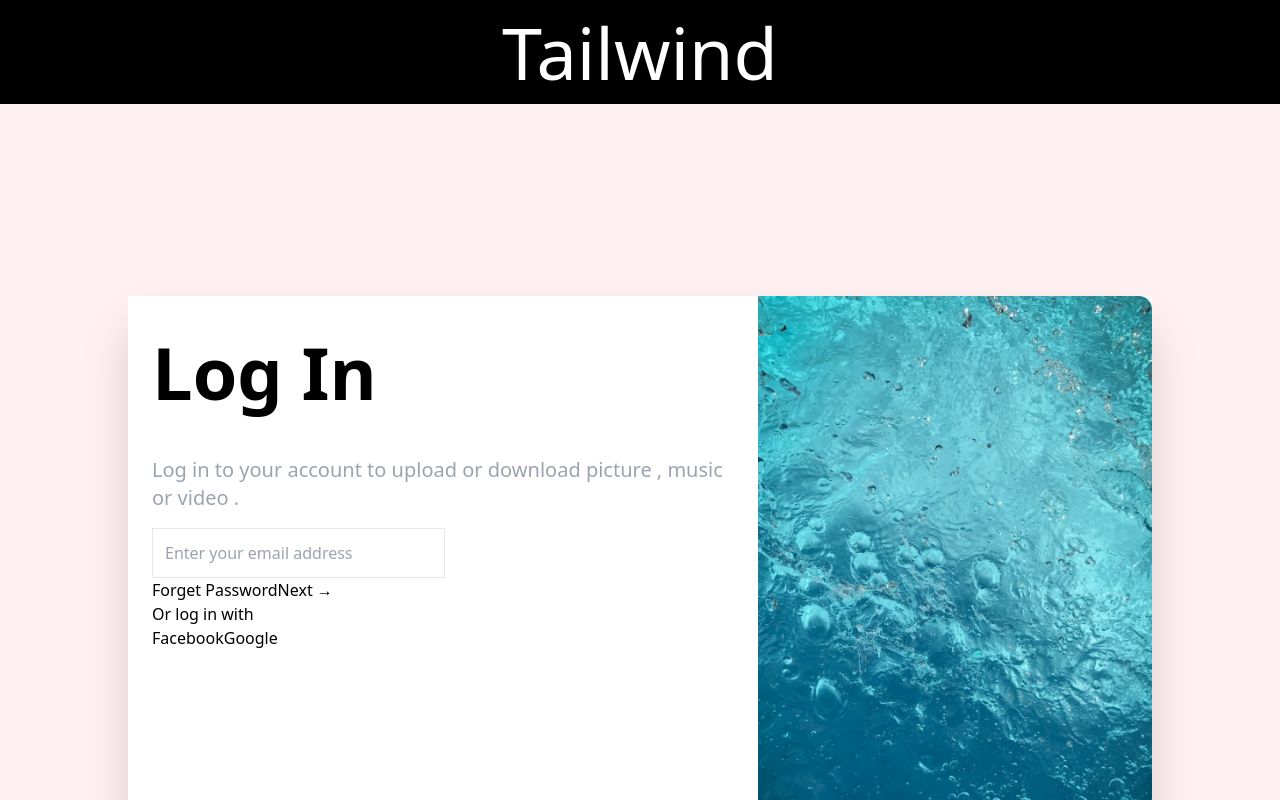
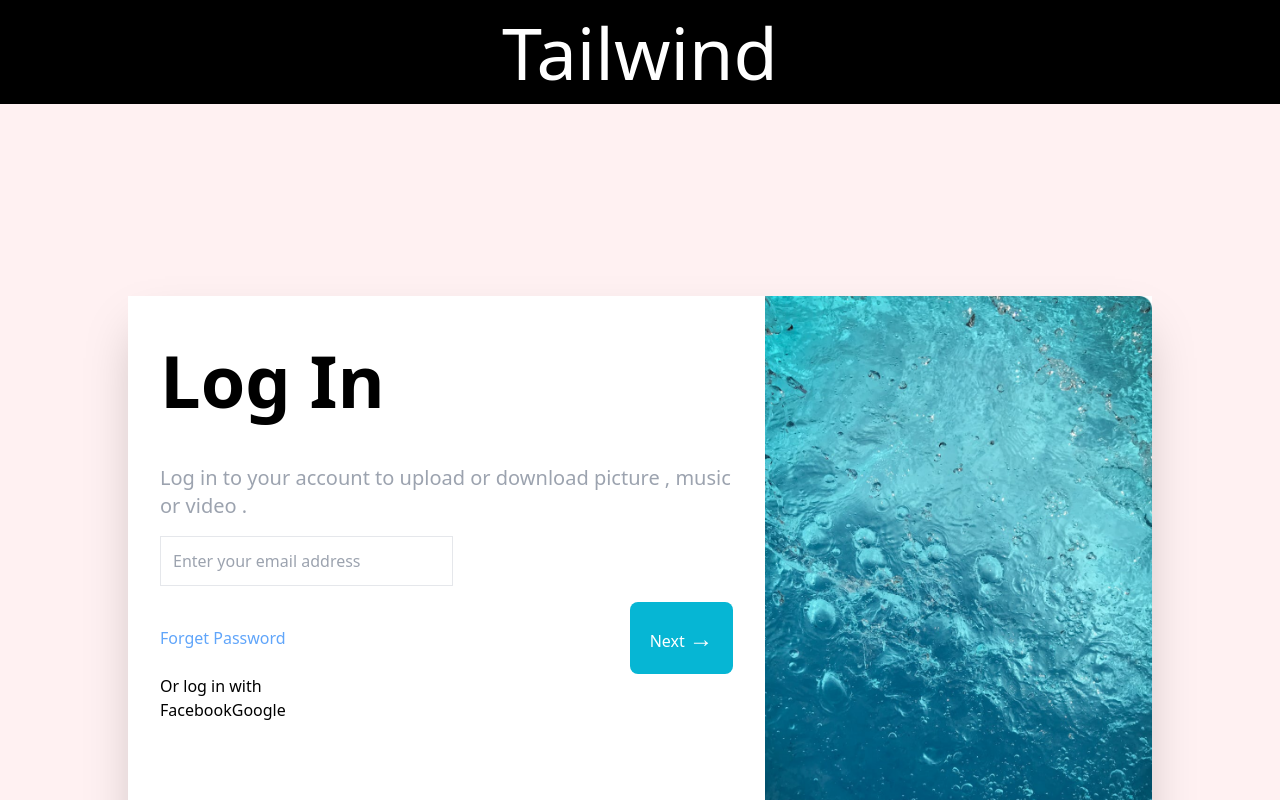
Before and after one commit to kunwarabhi7/tailwind, a Next.js app: page /login in a window 1280 px wide. Shown: the top 800 px of the page. Built offline with nearby package versions, Linux system fonts and the light colour scheme.

Commit message:
fix buttons

```diff
--- a/pages/login.jsx
+++ b/pages/login.jsx
@@ -4,13 +4,13 @@ const login = () => {
   return (
     <div className='bg-rose-50 flex justify-center item-center min-h-screen '>
 <div className='relative shadow-2xl flex flex-row justify-between bg-white my-48 mx-32 w-[90rem] '>
-<div className='m-6'>
+<div className='m-8'>
     <h1 className=' pt-4 mb-12 text-7xl font-bold'>Log In</h1>
     <p className='text-gray-400 text-xl mb-4'>Log in to your account to upload or download picture , music or video .</p>
-    <input type="text" className=' border-gray-200 border p-3 pr-12' placeholder='Enter your email address' />
-    <div>
-        <button>Forget Password</button>
-        <button>Next 	&#8594;</button>
+    <input type="text" className=' mb-4 border-gray-200 border p-3 pr-12' placeholder='Enter your email address' />
+    <div className='flex justify-between'>
+        <button className='text-blue-400'>Forget Password</button>
+        <button className='text-white bg-cyan-500 rounded-lg p-5'>Next  <span className='font-bold text-2xl'>	&#8594; </span></button>
     </div>
     <button>Or log in with</button>
     <div>
```
